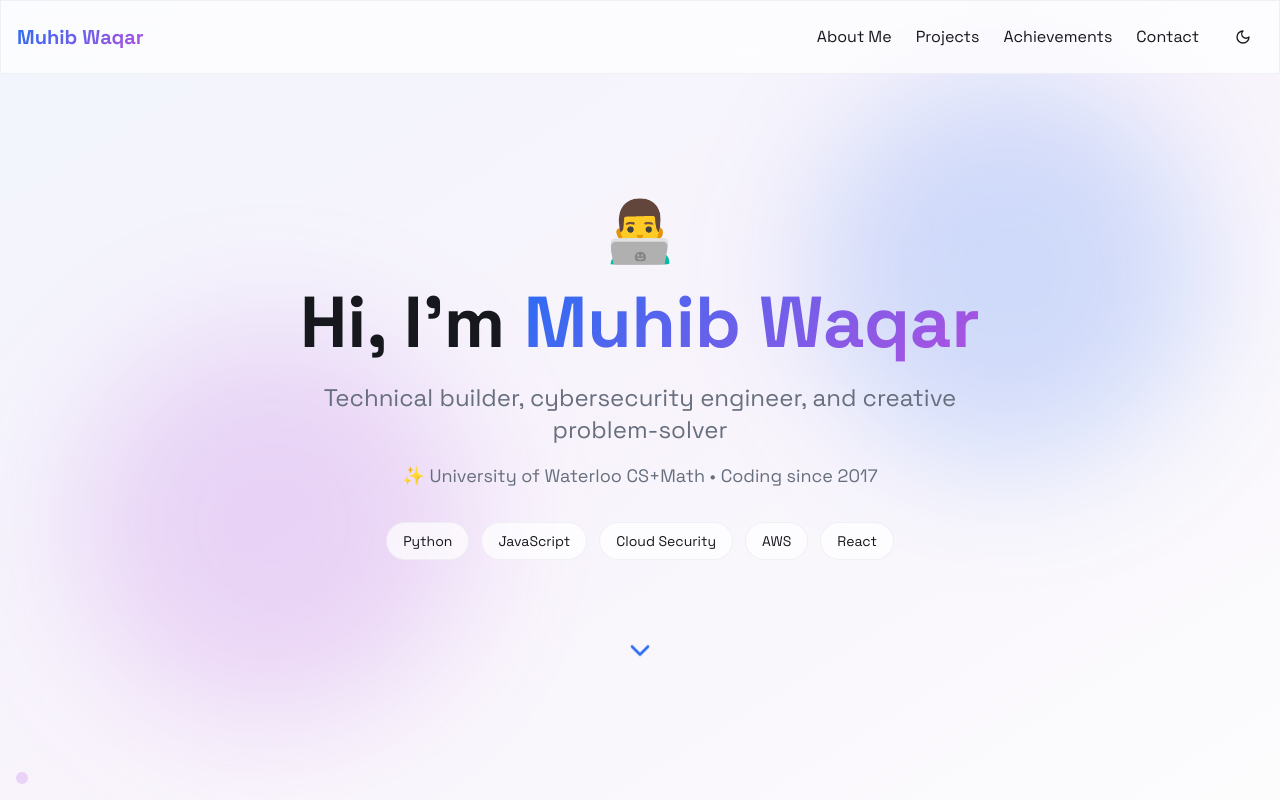
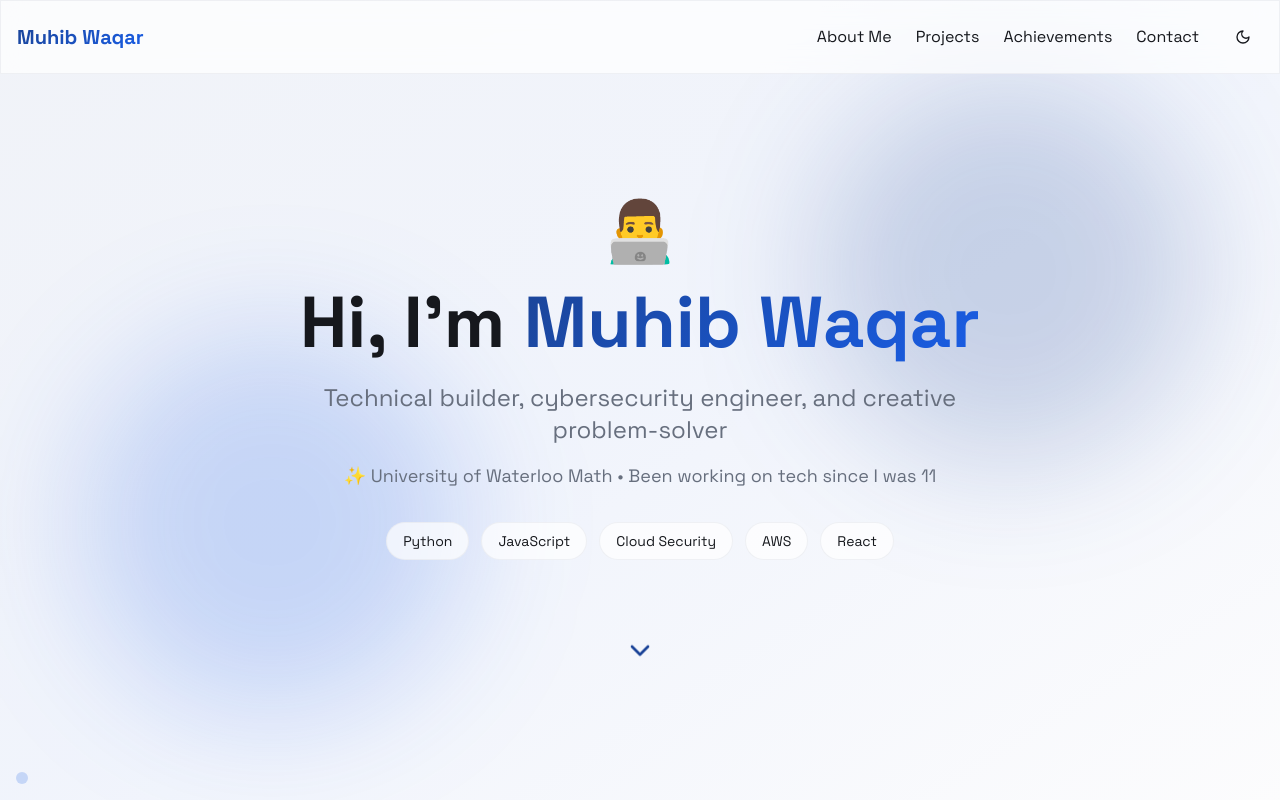
Before and after one commit to muhibwqr/muhib-makes-things, a React (Vite) app: page / in a window 1280 px wide. Shown: the top 800 px of the page. Built offline with nearby package versions, Linux system fonts and the light colour scheme; the HTML template or start-up script is replaced by a standard one.

Commit message:
Refactor: Update theme and achievements

```diff
--- a/src/components/Achievements.tsx
+++ b/src/components/Achievements.tsx
@@ -5,9 +5,15 @@ export function Achievements() {
   const achievements = [
     {
       icon: Trophy,
-      title: "Hack the North",
-      description: "Multiple finalist positions",
+      title: "7M+ Views",
+      description: "Across all platforms",
       color: "text-yellow-500"
+    },
+    {
+      icon: Users,
+      title: "3 Businesses",
+      description: "Before graduating high school",
+      color: "text-primary"
     },
     {
       icon: Target,
@@ -20,12 +26,6 @@ export function Achievements() {
       title: "Cloud Certifications",
       description: "AWS, Cisco, Microsoft certified",
       color: "text-accent"
-    },
-    {
-      icon: Users,
-      title: "Velocity Incubator",
-      description: "University of Waterloo affiliation",
-      color: "text-primary"
     }
   ];
 
@@ -54,7 +54,7 @@ export function Achievements() {
 
         <div className="mt-12 text-center max-w-2xl mx-auto">
           <p className="text-muted-foreground">
-            Mentored by industry experts and cyber professionals. Active member of the University of Waterloo tech community and Velocity Incubator.
+            Studying Math at University of Waterloo, focused on software and cybersecurity engineering. Mentored by industry experts and cyber professionals.
           </p>
         </div>
       </div>
--- a/src/components/Hero.tsx
+++ b/src/components/Hero.tsx
@@ -22,7 +22,7 @@ export function Hero() {
             Technical builder, cybersecurity engineer, and creative problem-solver
           </p>
           <p className="text-lg text-muted-foreground mb-8">
-            ✨ University of Waterloo CS+Math • Coding since 2017
+            ✨ University of Waterloo Math • Been working on tech since I was 11
           </p>
 
           <div className="flex flex-wrap justify-center gap-3 mb-12">
--- a/src/index.css
+++ b/src/index.css
@@ -17,7 +17,7 @@ All colors MUST be HSL.
     --popover: 0 0% 100%;
     --popover-foreground: 220 15% 10%;
 
-    --primary: 220 90% 56%;
+    --primary: 220 70% 35%;
     --primary-foreground: 0 0% 100%;
 
     --secondary: 240 20% 96%;
@@ -26,7 +26,7 @@ All colors MUST be HSL.
     --muted: 240 20% 96%;
     --muted-foreground: 220 10% 45%;
 
-    --accent: 280 70% 60%;
+    --accent: 220 80% 50%;
     --accent-foreground: 0 0% 100%;
 
     --destructive: 0 84% 60%;
@@ -34,13 +34,13 @@ All colors MUST be HSL.
 
     --border: 220 15% 90%;
     --input: 220 15% 90%;
-    --ring: 220 90% 56%;
+    --ring: 220 70% 35%;
 
     --radius: 0.75rem;
 
     /* Custom gradients */
-    --gradient-soft: linear-gradient(135deg, hsl(220 90% 96%) 0%, hsl(280 70% 96%) 100%);
-    --gradient-accent: linear-gradient(135deg, hsl(220 90% 56%) 0%, hsl(280 70% 60%) 100%);
+    --gradient-soft: linear-gradient(135deg, hsl(220 60% 95%) 0%, hsl(220 80% 90%) 100%);
+    --gradient-accent: linear-gradient(135deg, hsl(220 70% 35%) 0%, hsl(220 80% 50%) 100%);
 
     /* Glass effect */
     --glass-bg: hsla(0 0% 100% / 0.7);
```
